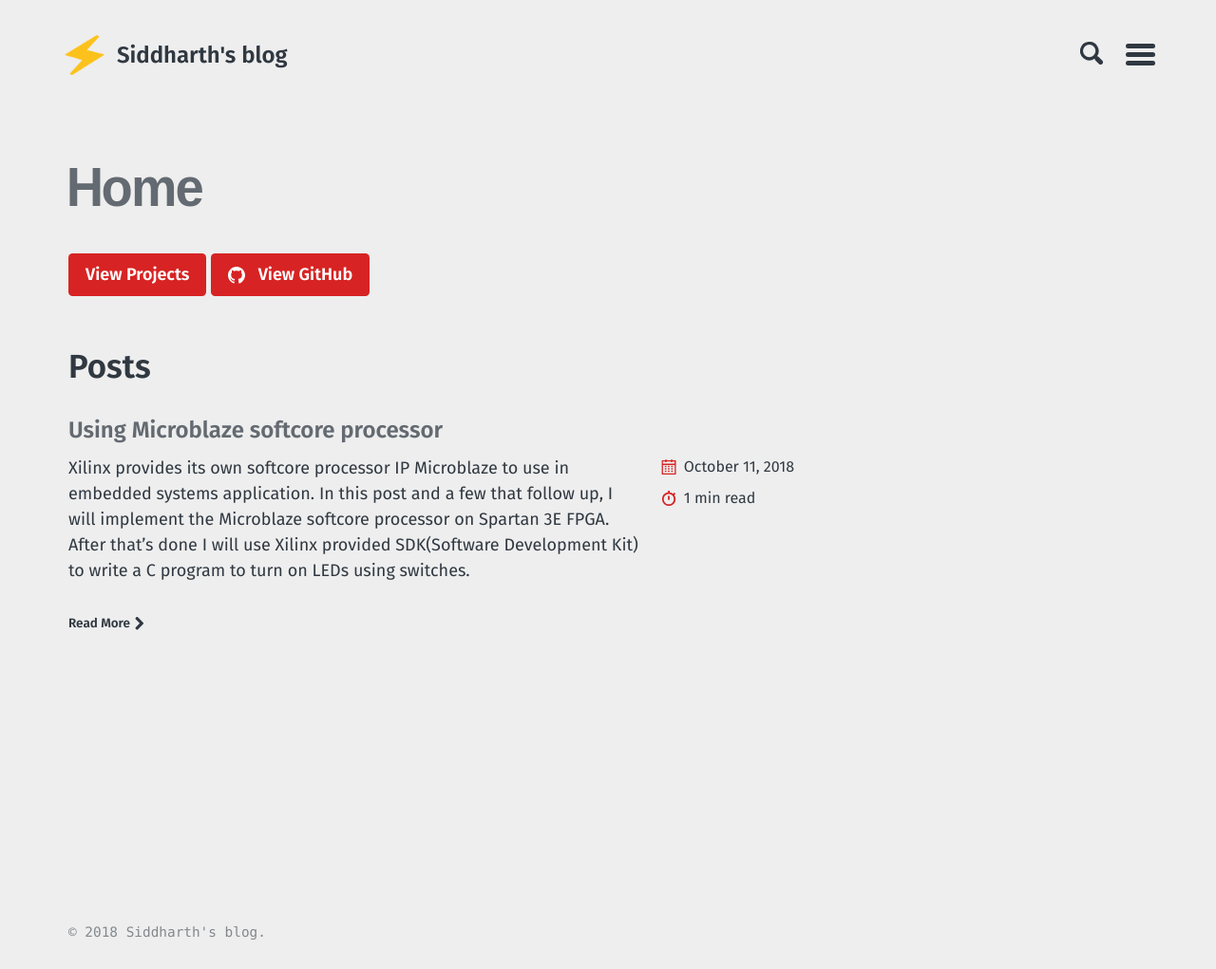
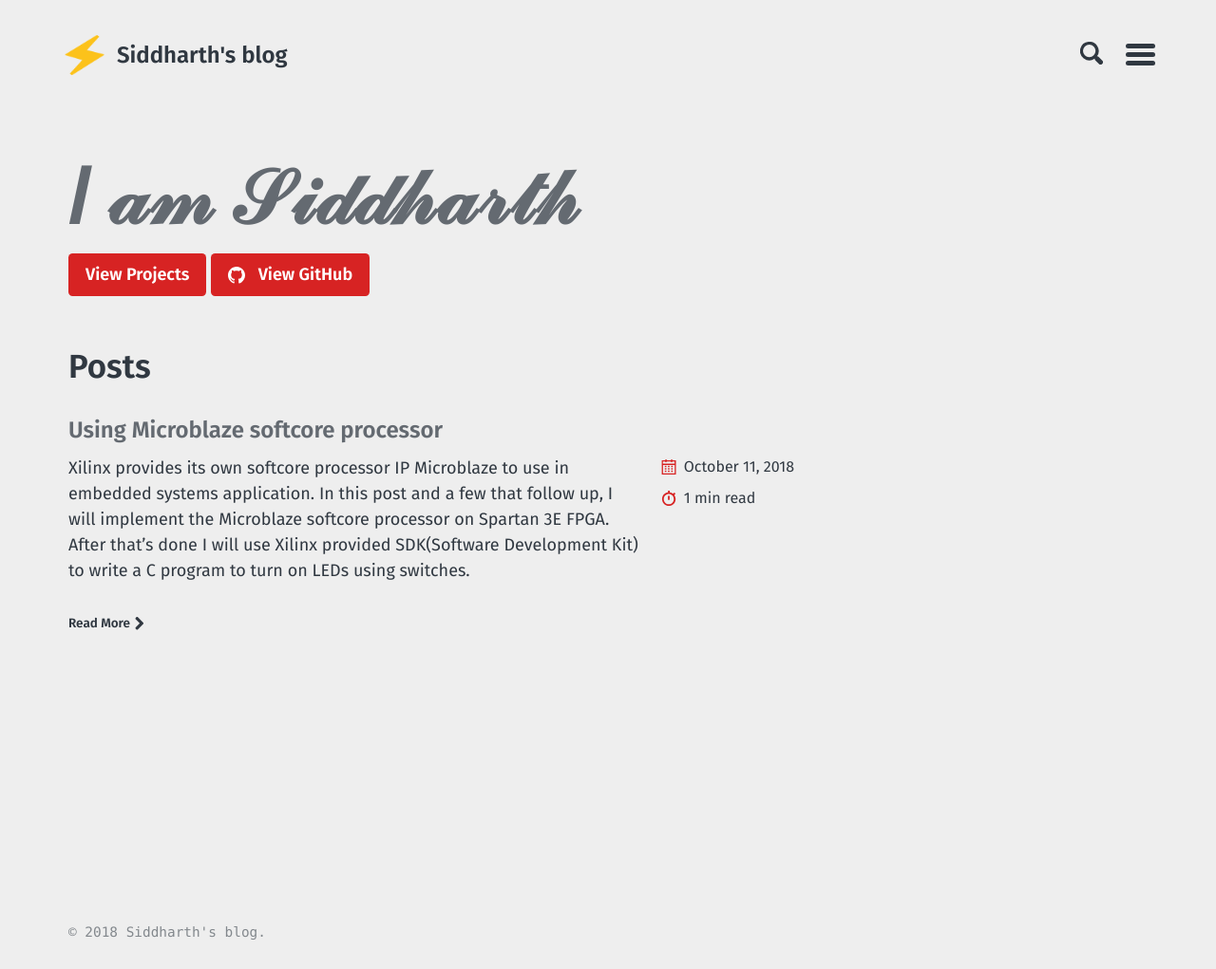
Before and after one commit to siddharth-pro/gitSiddharth.github.io, a Jekyll site: the page built from index.md, in a window 1280 px wide. Shown: the whole page at 95% size. Built offline with Jekyll 4.4.1, drawn with Linux system fonts in a browser that asks for light colours.

Commit message:
Update index.md

```diff
--- a/index.md
+++ b/index.md
@@ -2,7 +2,7 @@
 layout: home
 title: Home
 paginate: false
-alt_title: ᴴᵒᵐᵉ
+alt_title: 𝐼 𝒶𝓂 𝒮𝒾𝒹𝒹𝒽𝒶𝓇𝓉𝒽
 
 
 actions:
```
